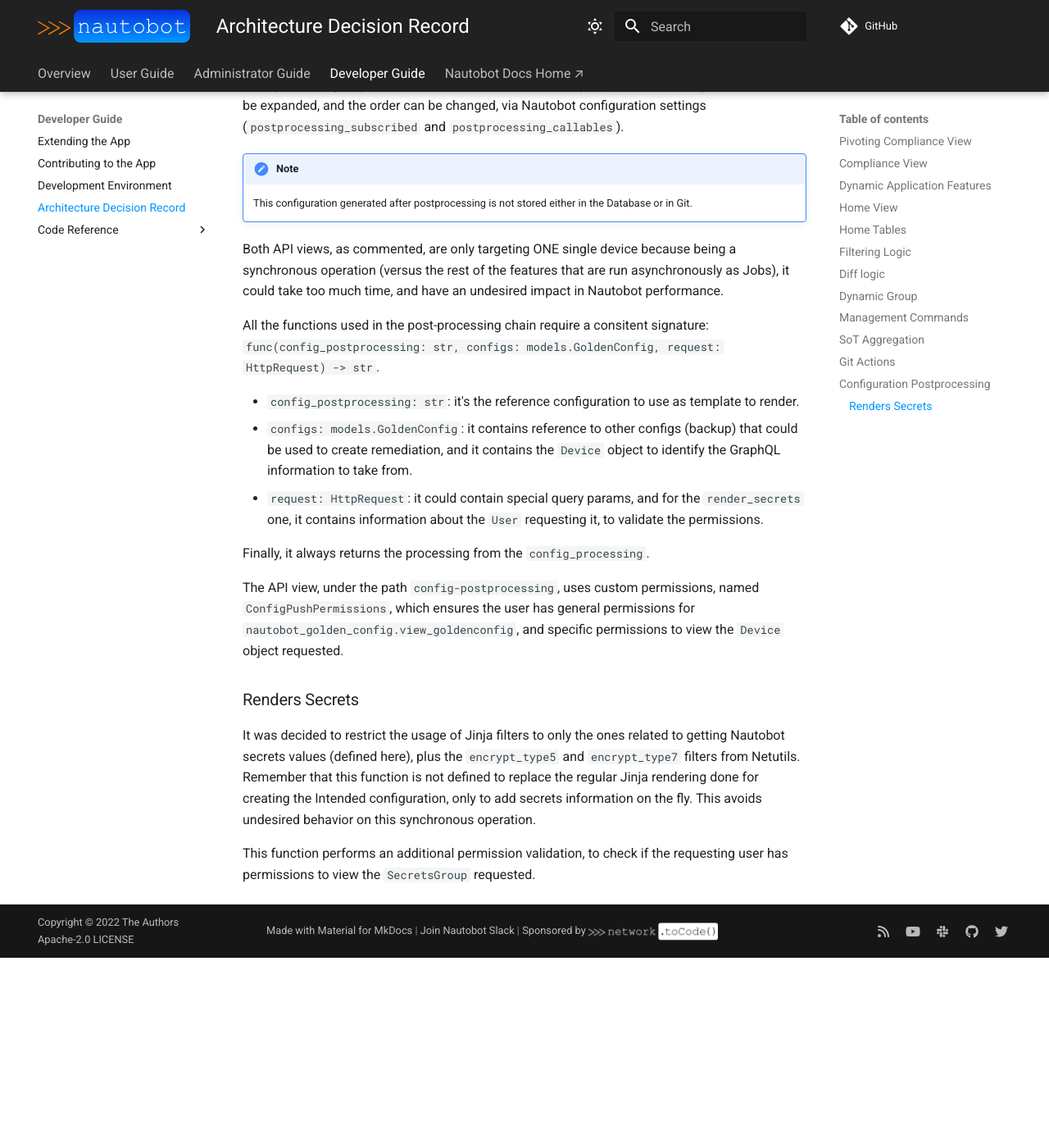
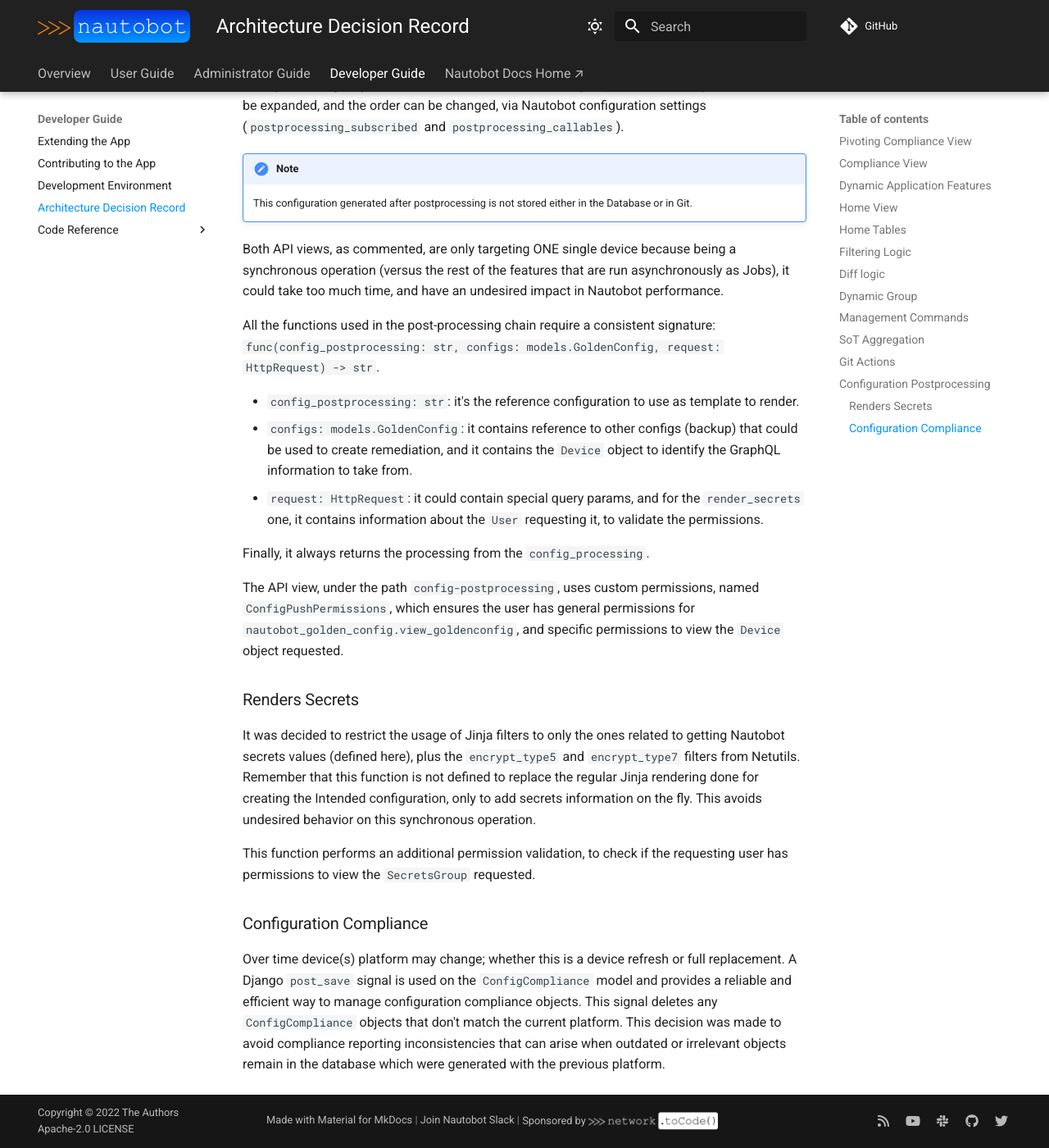
Before and after one commit to nautobot/nautobot-app-golden-config, an MkDocs documentation site: the page built from docs/dev/dev_adr.md, in a window 1280 px wide and 1400 px high, scrolled down 3915 px. Shown: the whole window at 82% size. Built offline with MkDocs 1.6.1 and Material for MkDocs 9.7.7, drawn with Linux system fonts in a browser that asks for light colours; comment, search, counter and statistics services are not loaded; before the commit the page ends 5083 px from its top, so only the background shows below that; some of the changed text lies outside the part shown.

Commit message:
add adr for configcompliance signal

```diff
--- a/docs/dev/dev_adr.md
+++ b/docs/dev/dev_adr.md
@@ -121,7 +121,7 @@ The PROCESSING feature, that is enabled as a Dynamic Application Feature, expose
 
 Both API views, as commented, are only targeting ONE single device because being a synchronous operation (versus the rest of the features that are run asynchronously as Jobs), it could take too much time, and have an undesired impact in Nautobot performance.
 
-All the functions used in the post-processing chain require a consitent signature:
+All the functions used in the post-processing chain require a consistent signature:
 `func(config_postprocessing: str, configs: models.GoldenConfig, request: HttpRequest) -> str`.
 
 - `config_postprocessing: str`: it's the reference configuration to use as template to render.
@@ -137,3 +137,7 @@ The API view, under the path `config-postprocessing`, uses custom permissions, n
 It was decided to restrict the usage of Jinja filters to only the ones related to getting Nautobot secrets values (defined here), plus the `encrypt_type5` and `encrypt_type7` filters from Netutils. Remember that this function is not defined to replace the regular Jinja rendering done for creating the Intended configuration, only to add secrets information on the fly. This avoids undesired behavior on this synchronous operation.
 
 This function performs an additional permission validation, to check if the requesting user has permissions to view the `SecretsGroup` requested.
+
+### Configuration Compliance
+
+Over time device(s) platform may change; whether this is a device refresh or full replacement. A Django `post_save` signal is used on the `ConfigCompliance` model and provides a reliable and efficient way to manage configuration compliance objects. This signal deletes any `ConfigCompliance` objects that don't match the current platform. This decision was made to avoid compliance reporting inconsistencies that can arise when outdated or irrelevant objects remain in the database which were generated with the previous platform.
```
Also changed, not shown: other parts of docs/dev/dev_adr.md (+1 -1 lines).
